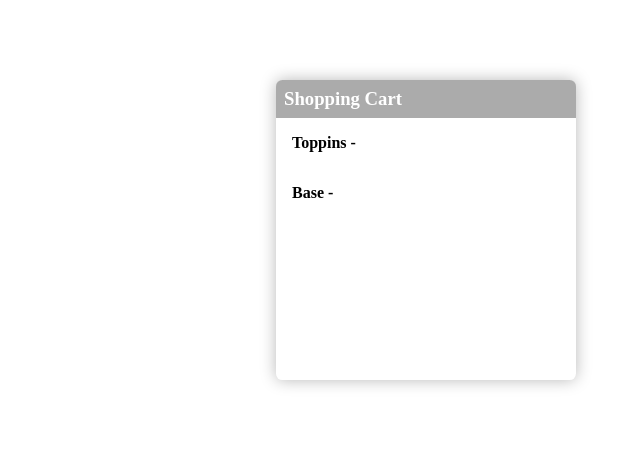
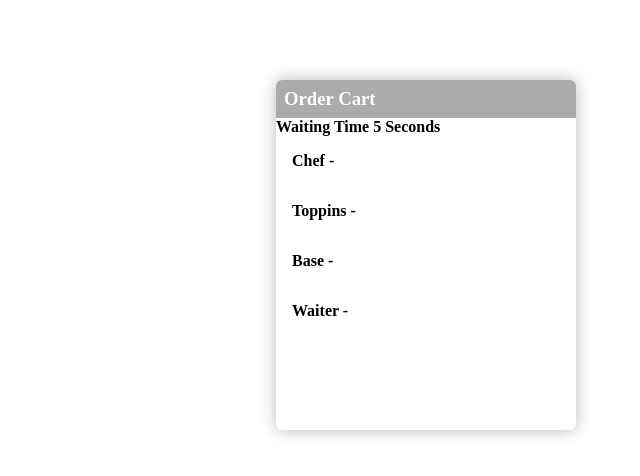
Before and after one commit to Donstesh/PizzaS, a Next.js app: page /Comp/CartBox in a window 1280 px wide. Shown: the top 476 px of the page, without its empty margins (640-1280 px from the left). Built offline with nearby package versions, Linux system fonts and the light colour scheme.

Commit message:
Added Waiter and Chef

```diff
--- a/pages/Comp/CartBox.jsx
+++ b/pages/Comp/CartBox.jsx
@@ -1,18 +1,17 @@
-// -C
-// Required Stuff
 import classes from "../../styles/CartBox.module.css"
 import { motion } from 'framer-motion'
-export default function CartBox({ selectedToppins, selectedBase, position, L, R, B, T }) {
+export default function CartBox({ selectedChef, selectedToppins, selectedBase, selectedWaiter,  position, L, R, B, T }) {
     // Remove Duplicate
     const filteredToppins = [...new Set(selectedToppins)]
-    // mapping toppins list
+
     const tpList = filteredToppins.map(v => {
         return (<li key={v}>{v}</li>)
     })
+
     return (<motion.div style={{ height: 0 }}
         animate={
             {
-                height: 300,
+                height: 350,
                 position: position,
                 left: L,
                 right: R,
@@ -22,7 +21,11 @@ export default function CartBox({ selectedToppins, selectedBase, position, L, R,
         }
         exit={{ height: 0 }} transition={{ duration: .3 }}
         className={classes.wrapper}>
-        <h3>Shopping Cart</h3>
+        <h3>Order Cart</h3> <h4>Waiting Time 5 Seconds</h4>
+        <div>
+            <h4>Chef - </h4>
+            <p> {selectedChef} </p>
+        </div>
         <div>
             <h4>Toppins -</h4>
             <ul> {tpList} </ul>
@@ -31,6 +34,10 @@ export default function CartBox({ selectedToppins, selectedBase, position, L, R,
             <h4>Base - </h4>
             <p>{selectedBase}</p>
         </div>
+        <div>
+            <h4>Waiter - </h4>
+            <p>{selectedWaiter}</p>
+        </div>
     </motion.div>
 
     )
```
